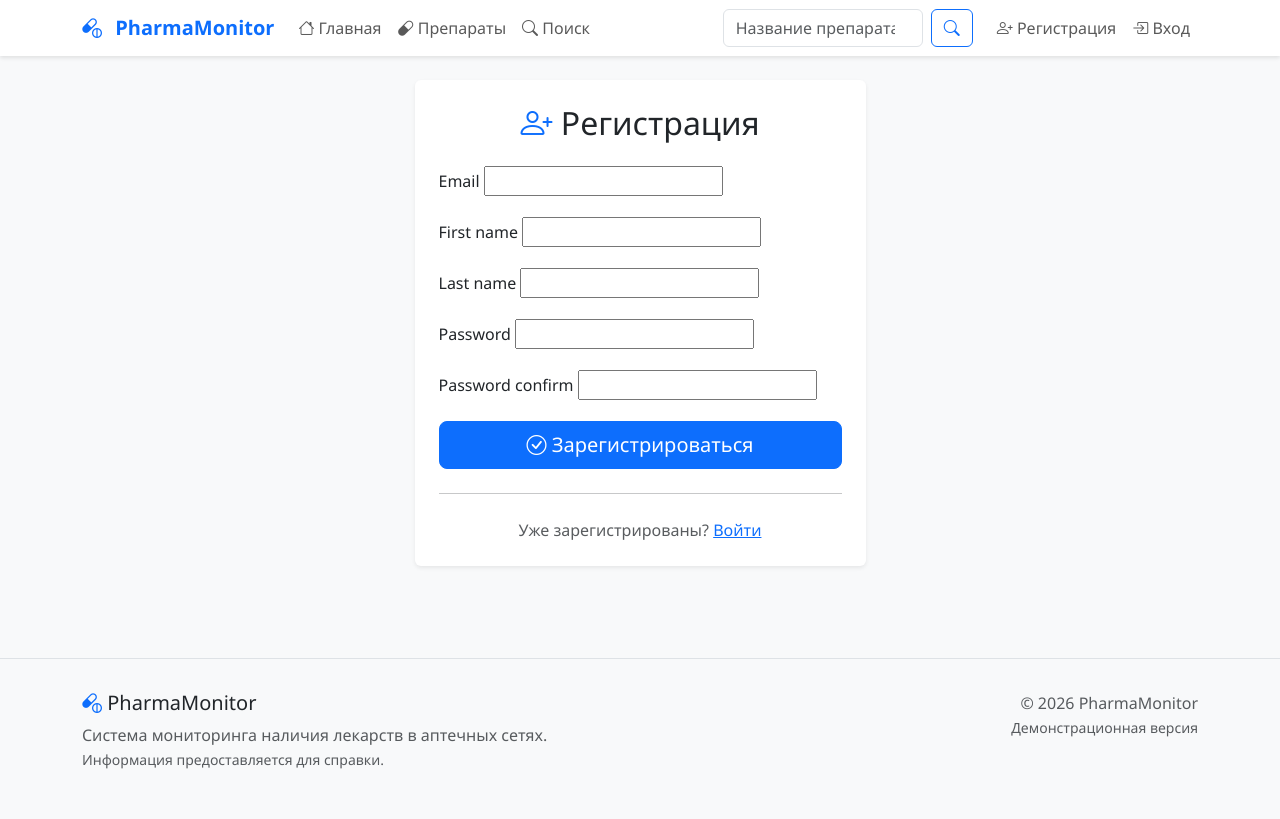
After one commit to chief495/pharmacy_project, a Django app: template drugs/templates/drugs/register.html in a window 1280 px wide. The commit adds this page. Run offline with Django 5.2, Linux system fonts and the light colour scheme; the template is opened without the code that fills it, so the values that code supplies are empty, except form fields; tables that the repository leaves empty hold one stand-in row (values such as "Sample post"); form fields are guessed from the names that the template uses; parts of the project's set-up code (start-up, migrations or seed data) failed here and were passed over.

Commit message:
Сделал модель с аутентификацией по email

```diff
--- /dev/null
+++ b/drugs/templates/drugs/register.html
@@ -0,0 +1,93 @@
+{% extends 'base.html' %}
+
+{% block title %}Регистрация - PharmaMonitor{% endblock %}
+
+{% block content %}
+<div class="row justify-content-center">
+    <div class="col-md-6 col-lg-5">
+        <div class="card shadow-sm">
+            <div class="card-body p-4">
+                <h2 class="card-title text-center mb-4">
+                    <i class="bi bi-person-plus text-primary"></i> Регистрация
+                </h2>
+
+                <form method="post">
+                    {% csrf_token %}
+
+                    {% if form.non_field_errors %}
+                        <div class="alert alert-danger">
+                            {{ form.non_field_errors }}
+                        </div>
+                    {% endif %}
+
+                    <div class="mb-3">
+                        <label for="{{ form.email.id_for_label }}" class="form-label">
+                            {{ form.email.label }}
+                        </label>
+                        {{ form.email }}
+                        {% if form.email.errors %}
+                            <div class="text-danger small mt-1">{{ form.email.errors }}</div>
+                        {% endif %}
+                    </div>
+
+                    <div class="mb-3">
+                        <label for="{{ form.first_name.id_for_label }}" class="form-label">
+                            {{ form.first_name.label }}
+                        </label>
+                        {{ form.first_name }}
+                        {% if form.first_name.errors %}
+                            <div class="text-danger small mt-1">{{ form.first_name.errors }}</div>
+                        {% endif %}
+                    </div>
+
+                    <div class="mb-3">
+                        <label for="{{ form.last_name.id_for_label }}" class="form-label">
+                            {{ form.last_name.label }}
+                        </label>
+                        {{ form.last_name }}
+                        {% if form.last_name.errors %}
+                            <div class="text-danger small mt-1">{{ form.last_name.errors }}</div>
+                        {% endif %}
+                    </div>
+
+                    <div class="mb-3">
+                        <label for="{{ form.password.id_for_label }}" class="form-label">
+                            {{ form.password.label }}
+                        </label>
+                        {{ form.password }}
+                        {% if form.password.help_text %}
+                            <small class="form-text text-muted">{{ form.password.help_text }}</small>
+                        {% endif %}
+                        {% if form.password.errors %}
+                            <div class="text-danger small mt-1">{{ form.password.errors }}</div>
+                        {% endif %}
+                    </div>
+
+                    <div class="mb-3">
+                        <label for="{{ form.password_confirm.id_for_label }}" class="form-label">
+                            {{ form.password_confirm.label }}
+                        </label>
+                        {{ form.password_confirm }}
+                        {% if form.password_confirm.errors %}
+                            <div class="text-danger small mt-1">{{ form.password_confirm.errors }}</div>
+                        {% endif %}
+                    </div>
+
+                    <div class="d-grid">
+                        <button type="submit" class="btn btn-primary btn-lg">
+                            <i class="bi bi-check-circle"></i> Зарегистрироваться
+                        </button>
+                    </div>
+                </form>
+
+                <hr class="my-4">
+
+                <p class="text-center text-muted mb-0">
+                    Уже зарегистрированы?
+                    <a href="{% url 'login' %}" class="text-primary">Войти</a>
+                </p>
+            </div>
+        </div>
+    </div>
+</div>
+{% endblock %}
--- a/pharmacy/urls.py
+++ b/pharmacy/urls.py
@@ -1,18 +1,27 @@
 from django.contrib import admin
 from django.urls import path, include
-from django.views.generic import TemplateView  # для статических страниц
-from drugs import views  # Импортируем views из приложения drugs
+from django.views.generic import TemplateView
+from django.conf import settings
+from django.conf.urls.static import static
+from drugs import views
 
 urlpatterns = [
-    # Главная страница - используем нашу функцию home из drugs/views.py
+    # Главная страница
     path('', views.home, name='home'),
 
     # Админка Django
     path('admin/', admin.site.urls),
 
-    # Подключаем URL из приложения drugs
+    # Подключаем URL из приложения drugs (включая аутентификацию)
     path('drugs/', include('drugs.urls')),
 
-    # Можно добавить статические страницы
-    path('about/', TemplateView.as_view(template_name='about.html'), name='about'),
+    # Аутентификация (для совместимости с LOGIN_URL='login')
+    path('accounts/login/', views.user_login, name='login'),
+    path('accounts/logout/', views.user_logout, name='logout'),
+    path('accounts/register/', views.register, name='register'),
 ]
+
+# Обслуживание медиа-файлов в режиме разработки
+if settings.DEBUG:
+    urlpatterns += static(settings.MEDIA_URL, document_root=settings.MEDIA_ROOT)
+    urlpatterns += static(settings.STATIC_URL, document_root=settings.STATIC_ROOT)
--- a/templates/base.html
+++ b/templates/base.html
@@ -73,13 +73,43 @@
                     </li>
                 </ul>
 
-                <form class="d-flex" method="get" action="{% url 'drugs:drug_search' %}">
+                <form class="d-flex me-3" method="get" action="{% url 'drugs:drug_search' %}">
                     <input class="form-control me-2" type="search" name="q"
                            placeholder="Название препарата..." style="width: 200px;">
                     <button class="btn btn-outline-primary" type="submit">
                         <i class="bi bi-search"></i>
                     </button>
                 </form>
+
+                <ul class="navbar-nav">
+                    {% if user.is_authenticated %}
+                        <li class="nav-item dropdown">
+                            <a class="nav-link dropdown-toggle" href="#" id="userDropdown" role="button" data-bs-toggle="dropdown">
+                                <i class="bi bi-person-circle"></i> {{ user.get_full_name|default:user.email }}
+                            </a>
+                            <ul class="dropdown-menu dropdown-menu-end">
+                                <li><a class="dropdown-item" href="{% url 'drugs:my_subscriptions' %}">
+                                    <i class="bi bi-bell"></i> Мои подписки
+                                </a></li>
+                                <li><hr class="dropdown-divider"></li>
+                                <li><a class="dropdown-item" href="{% url 'logout' %}">
+                                    <i class="bi bi-box-arrow-right"></i> Выход
+                                </a></li>
+                            </ul>
+                        </li>
+                    {% else %}
+                        <li class="nav-item">
+                            <a class="nav-link" href="{% url 'register' %}">
+                                <i class="bi bi-person-plus"></i> Регистрация
+                            </a>
+                        </li>
+                        <li class="nav-item">
+                            <a class="nav-link" href="{% url 'login' %}">
+                                <i class="bi bi-box-arrow-in-right"></i> Вход
+                            </a>
+                        </li>
+                    {% endif %}
+                </ul>
             </div>
         </div>
     </nav>
```
Also changed, not shown: drugs/backends.py (added, +17 -0 lines), drugs/forms.py (added, +111 -0 lines), drugs/models.py (+66 -2 lines), drugs/templates/drugs/login.html (added, +64 -0 lines), pharmacy/settings.py (+44 -1 lines).
